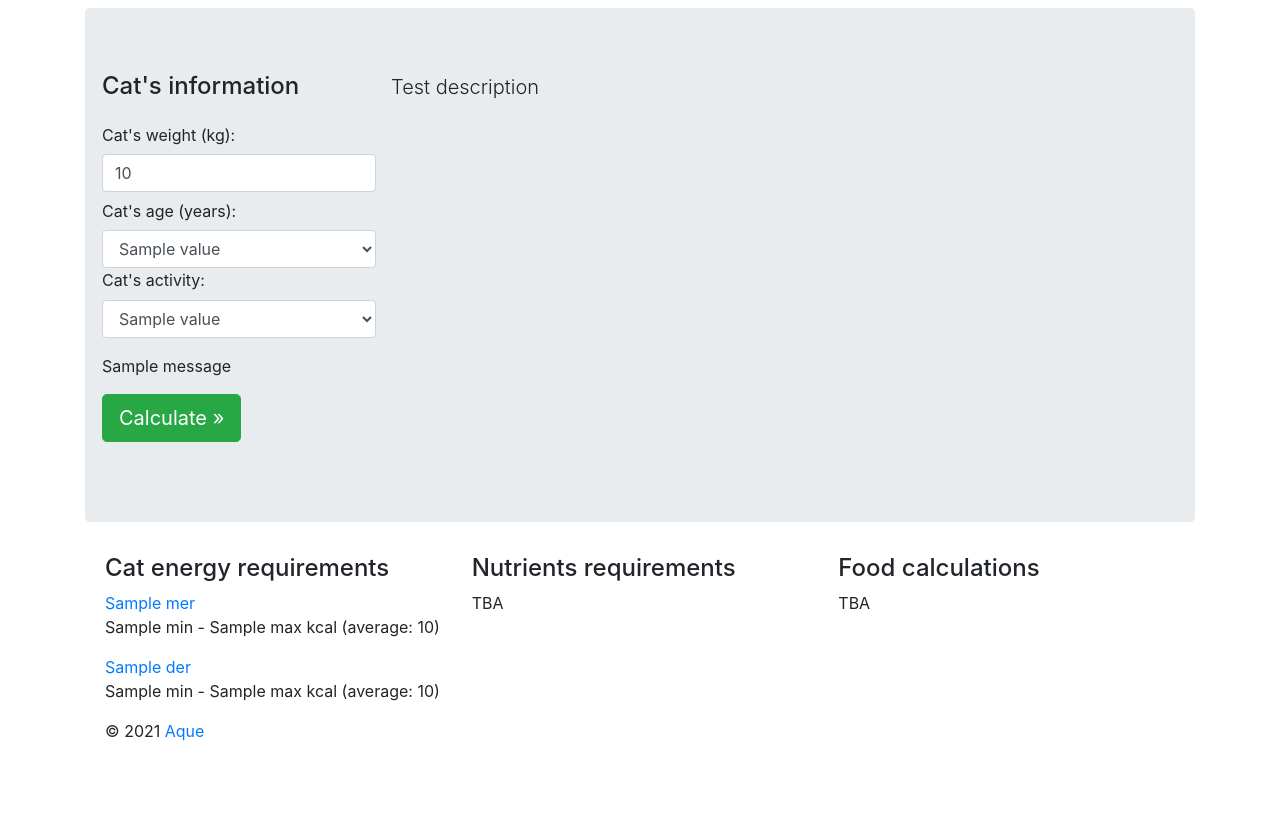
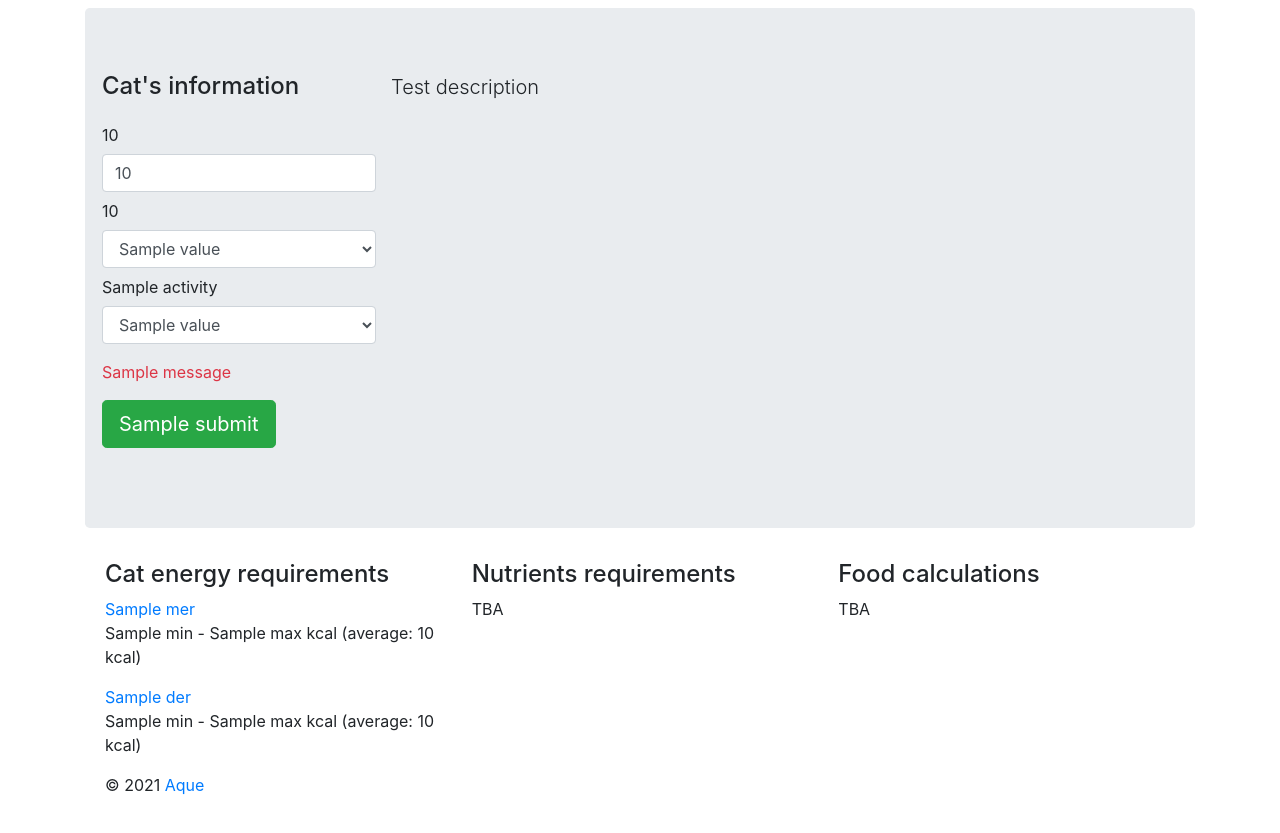
Before and after one commit to AqueM/CatFoodCalc, a Flask app: template flaskr/templates/index.html in a window 1280 px wide. Shown: the part 94-927 px from the top of the page. Before the commit the page ends 835 px from the top, so only its background shows below. Run offline with Flask 2, Linux system fonts and the light colour scheme; the template is opened without the code that fills it: most values are stand-ins (such as "Sample title", 1, 10 or a date in 2020); one stand-in notice (Sample message) is shown; some libraries are stand-ins or nearby versions.

Commit message:
minor visual improvements

```diff
--- a/flaskr/labels.py
+++ b/flaskr/labels.py
@@ -13,6 +13,10 @@ activity_labels = {
 }
 default_dropdown_label = "-- Please choose an option --"
 
+input_labels = {"weight": "Weight (kg):", "weight_placeholder": "Enter a cat's weight", "age": "Age:",
+                "activity": "Activity level:", "submit": "Calculate »"}
+
+
 weight_empty_error = "Please provide your cat's weight."
 weight_invalid_error = "{!r} is not a valid number. Please provide cat weight as a decimal number."
 age_empty_error = "Please select your cat's age."
--- a/flaskr/main.py
+++ b/flaskr/main.py
@@ -17,11 +17,16 @@ def index():
     numbers = labels.numbers_labels
     tooltips = labels.tooltips
     title = labels.project_title
+    inputs = labels.input_labels
+
+    weight= request.form["weight"]
+    age = request.form["age"]
+    activity = request.form["activity"]
 
     if request.method == "POST":
-        ready = validate_cat_data(request.form["weight"], request.form["age"], request.form["activity"])
+        ready = validate_cat_data(weight, age, activity)
         if ready:
-            cat = calc.Cat(request.form["weight"], request.form["age"], request.form["activity"])
+            cat = calc.Cat(weight, age, activity)
 
     return render_template("index.html", **locals())
 
--- a/flaskr/templates/index.html
+++ b/flaskr/templates/index.html
@@ -5,27 +5,27 @@
 {% block form %}
 <h4>Cat's information</h4>
     <p class="form-group"><form action="." method="POST">
-        <label for="catWeight" class="col-form-label">Cat's weight (kg):</label>
-            <input id="catWeight" class="form-control" name="weight" {% if cat is defined %}value={{cat.weight}}
-            {% endif %} placeholder="Enter a cat's weight"/>
-        <label for="catAge" class="col-form-label">Cat's age (years):</label>
+        <label for="catWeight" class="col-form-label">{{inputs.weight}}</label>
+            <input id="catWeight" class="form-control" name="weight" {% if weight|length %} value={{weight}}
+            {% endif %} placeholder="{{inputs.weight_placeholder}}"/>
+        <label for="catAge" class="col-form-label">{{inputs.age}}</label>
     <select id="catAge" class="form-control" action="/" method="GET" name=age>
             {% for key, value in ages %}
-            <option value="{{key}}" {% if cat is defined and cat.age==key %}SELECTED{% endif %}>{{value}}</option>
+            <option value="{{key}}" {% if age|length and age==key %}SELECTED{% endif %}>{{value}}</option>
             {% endfor %}
         </select>
-        <label for="catActivity">Cat's activity:</label>
+        <label for="catActivity" class="col-form-label">{{inputs.activity}}</label>
             <select id="catActivity" class="form-control" action="/" method="GET" name=activity>
             {% for key, value in activities %}
-            <option value="{{key}}"{% if cat is defined and cat.activity==key %}SELECTED{% endif %}>{{value}}</option>
+            <option value="{{key}}"{% if activity|length and activity==key %}SELECTED{% endif %}>{{value}}</option>
             {% endfor %}
         </select>
-        <p>
+            <p>
             {% for message in get_flashed_messages() %}
-            <div class="flash">{{ message }}</div>
+            <div class="text-danger" role="alert"><div class="flash">{{ message }}</div></div>
             {% endfor %}
-        </P>
-        <p><input class="btn btn-lg btn-success" type="submit" value="Calculate »"/></p>
+            </p>
+        <p><input class="btn btn-lg btn-success" type="submit" value="{{inputs.submit}}"/></p>
     </form>
 </p>
 {% endblock %}
@@ -33,9 +33,9 @@
 {% block catData %}
 <h4>Cat energy requirements</h4>
     {% if cat is defined %}
-        <p><a href="#" data-toggle="tooltip" data-placement="top" title="{{tooltips.mer}}">{{numbers.mer}}</a><BR> {{cat.mer["min"]}}{% if cat.mer["min"] != cat.mer["max"] %} - {{cat.mer["max"]}} kcal (average: {{cat.mer_avg}}){% endif %}
+        <p><a href="#" data-toggle="tooltip" data-placement="top" title="{{tooltips.mer}}">{{numbers.mer}}</a><BR> {{cat.mer["min"]}}{% if cat.mer["min"] != cat.mer["max"] %} - {{cat.mer["max"]}} kcal (average: {{cat.mer_avg}} kcal){% endif %}
         </p>
-        <p><a href="#" data-toggle="tooltip" data-placement="top" title="{{tooltips.der}}">{{numbers.der}}</a><BR> {{cat.der["min"]}}{% if cat.der["min"] != cat.der["max"] %} - {{cat.der["max"]}} kcal (average: {{cat.der_avg}}){% endif %}
+        <p><a href="#" data-toggle="tooltip" data-placement="top" title="{{tooltips.der}}">{{numbers.der}}</a><BR> {{cat.der["min"]}}{% if cat.der["min"] != cat.der["max"] %} - {{cat.der["max"]}} kcal (average: {{cat.der_avg}} kcal){% endif %}
         </p>
     {% else %}
         <p>Please provide your cat's information.</p>
```
